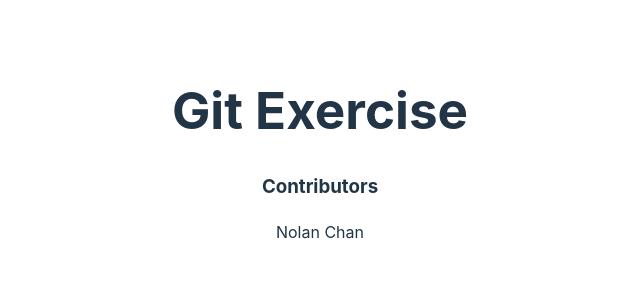
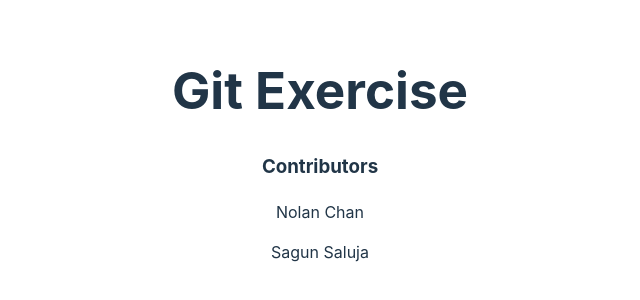
Before and after one commit to NolanChan1/GitExercise, a React (Vite) app: page / in a window 1280 px wide. Shown: the part 246-546 px from the top of the page, without its empty margins (320-960 px from the left). Built offline with nearby package versions, Linux system fonts and the light colour scheme.

Commit message:
pod-cool-feature: Added name to App.jsx

```diff
--- a/src/App.jsx
+++ b/src/App.jsx
@@ -6,6 +6,7 @@ function App() {
       <h1>Git Exercise</h1>
       <h3>Contributors</h3>
       <p>Nolan Chan</p>
+      <p>Sagun Saluja</p>
     </div>
   );
 }
```
